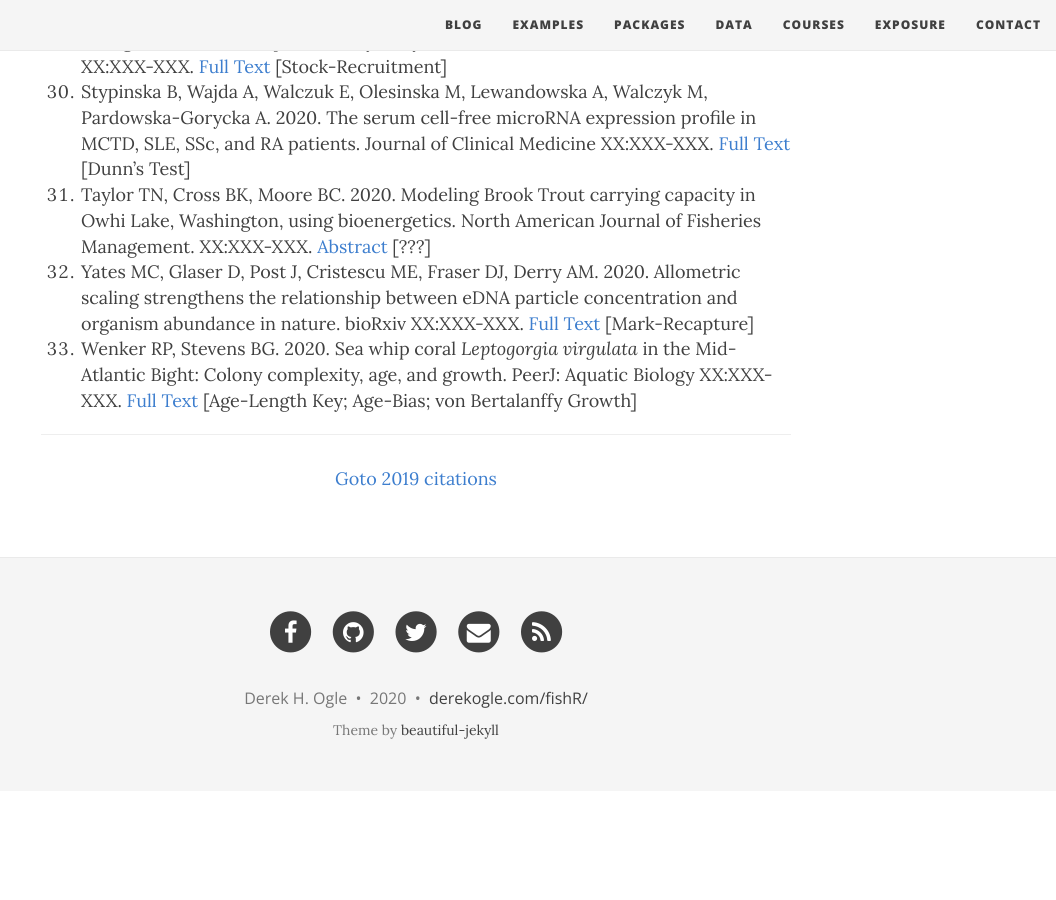
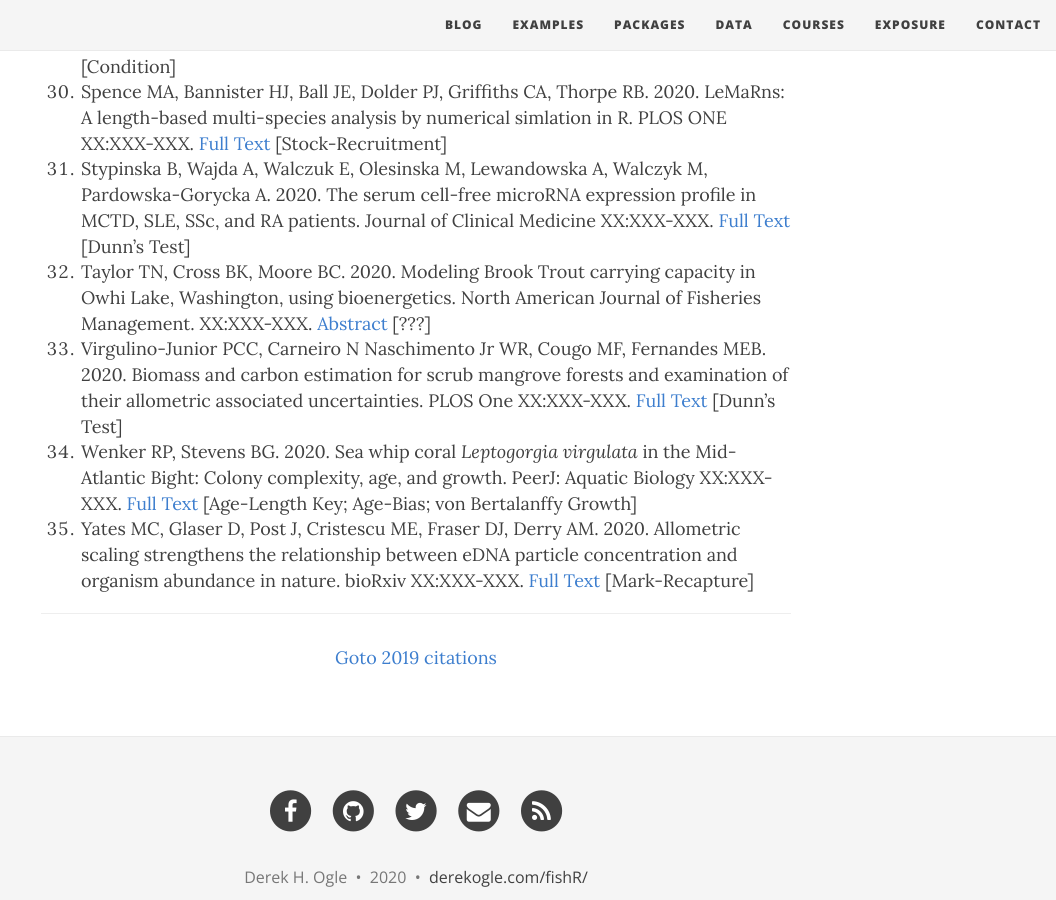
Before and after one commit to droglenc/fishR, a Jekyll site: the page built from exposure/exposure-citations20.md, in a window 1280 px wide and 900 px high, scrolled down 2709 px. Shown: the whole window, without its empty margins (224-1280 px from the left). Built offline with Jekyll 4.4.1, drawn with Linux system fonts in a browser that asks for light colours; nearby versions of some CDN libraries; before the commit the page ends 3500 px from its top, so only the background shows below that; some of the changed text lies outside the part shown.

Commit message:
Update exposure-citations20.md

```diff
--- a/exposure/exposure-citations20.md
+++ b/exposure/exposure-citations20.md
@@ -29,6 +29,7 @@
 1. Maier SR, Bannister RJ, van Oevelen D, Kutti T. 2020. Seasonal controls on the diet, metabolic activity, tissue reserves and growth of the cold-water coral *Lophelia pertusa*. Coral Reefs XX:XXX-XXX. [Abstract](https://link.springer.com/article/10.1007/s00338-019-01886-6) [Dunn's Test]
 1. Mantino A, Volpi I, Micci M, Pecchioni G, Bosco S, Droagoni F, Mele M, Ragaglini G. 2019. Effect of tree presence and soil characteristics on soybean yield and quality in an innovative alley-cropping system. Agronomy XX:XXX-XXX. [Full Text](https://www.mdpi.com/2073-4395/10/1/52/pdf) [Dunn's Test]
 1. McElhoe JA, Holland MM. 2020. Characterization of background noise in MiSeq MPS data when sequencing human mitochondrial DNA from various sample sources and library preparation methods. Mitochondrion XX:XXX-XXX. [Abstract](https://www.sciencedirect.com/science/article/abs/pii/S1567724919302028) [???]
+1. Nakewski J, *et al.* 2020. αvβ8 integrin-expression by BATF3-dependent dendritic cells facilitates early IgA responses to Rotavirus. MucosaImmunology XX:XXX-XXX. [Full Text](https://www.nature.com/articles/s41385-020-0276-8) [Dunn's Test]
 1. Neely BC, Koch JD, Gido KB, Chance-Ossowski CJ, Renner EA. 2020. Factors influencing Bluegill growth in small Kansas impoundments. Journal of Fish and Wildlife Management XX:XXX-XXX. [Full Text](https://www.fwspubs.org/doi/pdf/10.3996/082019-JFWM-065) [Growth]
 1. Oesterwind D, Bobowski BTC, Brunsch A, Laptikhovsky V, van Hal R, Sell AF, Pierce GJ. 2020. First evidence of a new spawning stock of *Illex coindetii* in the North Sea (NE-Atlantic). Fisheries Research 221:XXX-XXX. [Abstract](https://www.sciencedirect.com/science/article/pii/S0165783619302395) [Growth]
 1. Pellowe KE, Leslie HM. 2020. Size-selective fishing leads to trade-offs between fishery productivity and reproductive capacity. Ecosphere XX:XXX-XXX. [Full Text](https://esajournals.onlinelibrary.wiley.com/doi/pdf/10.1002/ecs2.3071) [General]
@@ -39,8 +40,9 @@
 1. Stypinska B, Wajda A, Walczuk E, Olesinska M, Lewandowska A, Walczyk M, Pardowska-Gorycka A. 2020. The serum cell-free microRNA expression profile in
 MCTD, SLE, SSc, and RA patients. Journal of Clinical Medicine XX:XXX-XXX. [Full Text](https://www.mdpi.com/2077-0383/9/1/161/pdf) [Dunn's Test]
 1. Taylor TN, Cross BK, Moore BC. 2020. Modeling Brook Trout carrying capacity in Owhi Lake, Washington, using bioenergetics. North American Journal of Fisheries Management. XX:XXX-XXX. [Abstract](https://afspubs.onlinelibrary.wiley.com/doi/abs/10.1002/nafm.10378) [???]
+1. Virgulino-Junior PCC, Carneiro N Naschimento Jr WR, Cougo MF, Fernandes MEB. 2020. Biomass and carbon estimation for scrub mangrove forests and examination of their allometric associated uncertainties. PLOS One XX:XXX-XXX. [Full Text](https://journals.plos.org/plosone/article?id=10.1371/journal.pone.0230008) [Dunn's Test]
+1. Wenker RP, Stevens BG. 2020. Sea whip coral *Leptogorgia virgulata* in the Mid-Atlantic Bight: Colony complexity, age, and growth. PeerJ: Aquatic Biology XX:XXX-XXX. [Full Text](https://peerj.com/articles/8372/) [Age-Length Key; Age-Bias; von Bertalanffy Growth]
 1. Yates MC, Glaser D, Post J, Cristescu ME, Fraser DJ, Derry AM. 2020. Allometric scaling strengthens the relationship between eDNA particle concentration and organism abundance in nature. bioRxiv XX:XXX-XXX. [Full Text](https://www.biorxiv.org/content/biorxiv/early/2020/01/18/2020.01.18.908251.full.pdf) [Mark-Recapture]
-1. Wenker RP, Stevens BG. 2020. Sea whip coral *Leptogorgia virgulata* in the Mid-Atlantic Bight: Colony complexity, age, and growth. PeerJ: Aquatic Biology XX:XXX-XXX. [Full Text](https://peerj.com/articles/8372/) [Age-Length Key; Age-Bias; von Bertalanffy Growth]
 
 -----
 <p style="text-align: center;"><a href="exposure-citations19.html">Goto 2019 citations</a></p>
```
Also changed, not shown: other parts of exposure/exposure-citations20.md (+1 -1 lines).
